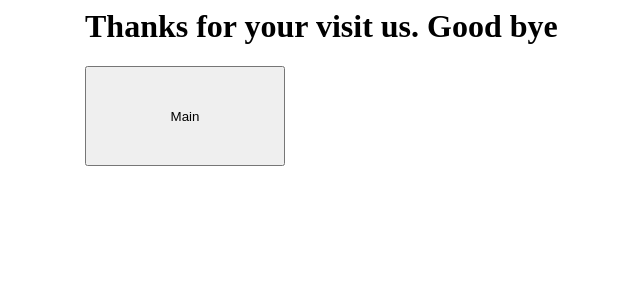
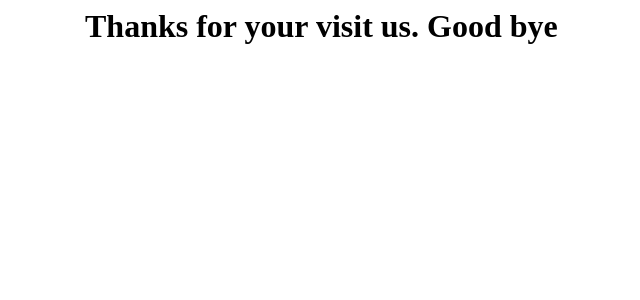
Before and after one commit to ark-zed/rpa-19Feb2024, a Flask app: page /end in a window 1280 px wide. Shown: the top 300 px of the page, without its empty margins (239-879 px from the left). Run offline with Flask 3, Linux system fonts and the light colour scheme.

Commit message:
Update end.html

```diff
--- a/templates/end.html
+++ b/templates/end.html
@@ -6,7 +6,4 @@
   </style>
   <div class="container">
    <h1>Thanks for your visit us. Good bye</h1>
-     <form action="/main" method="post">
-       <input type = "submit" value="Main" style="width:200px;height:100px;">
-     </form>
   </div>
```
